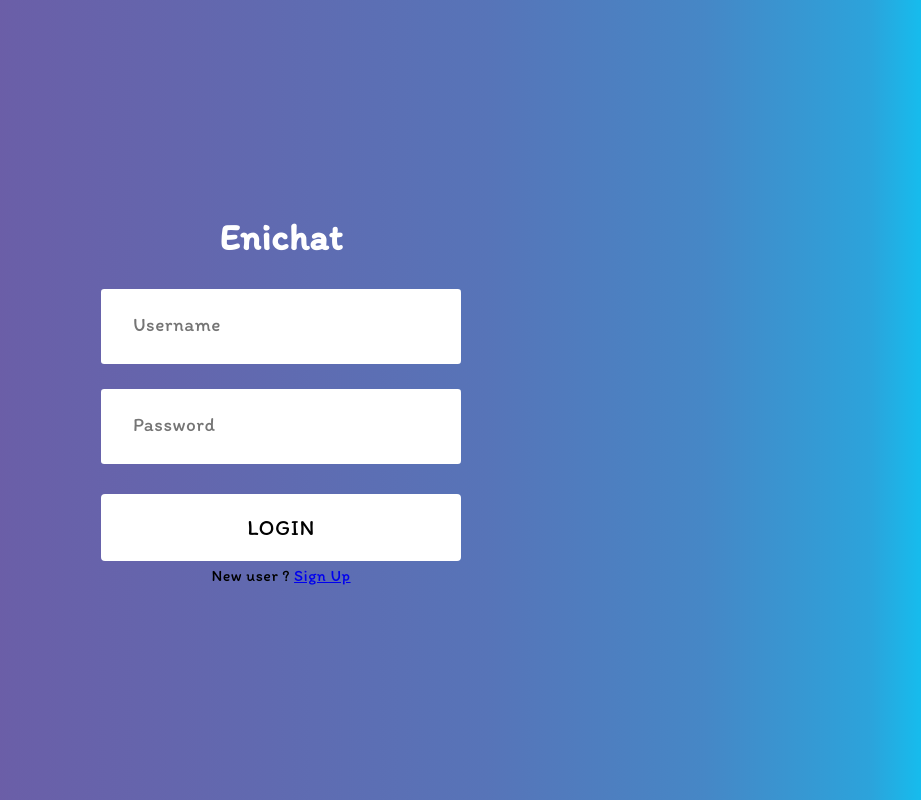
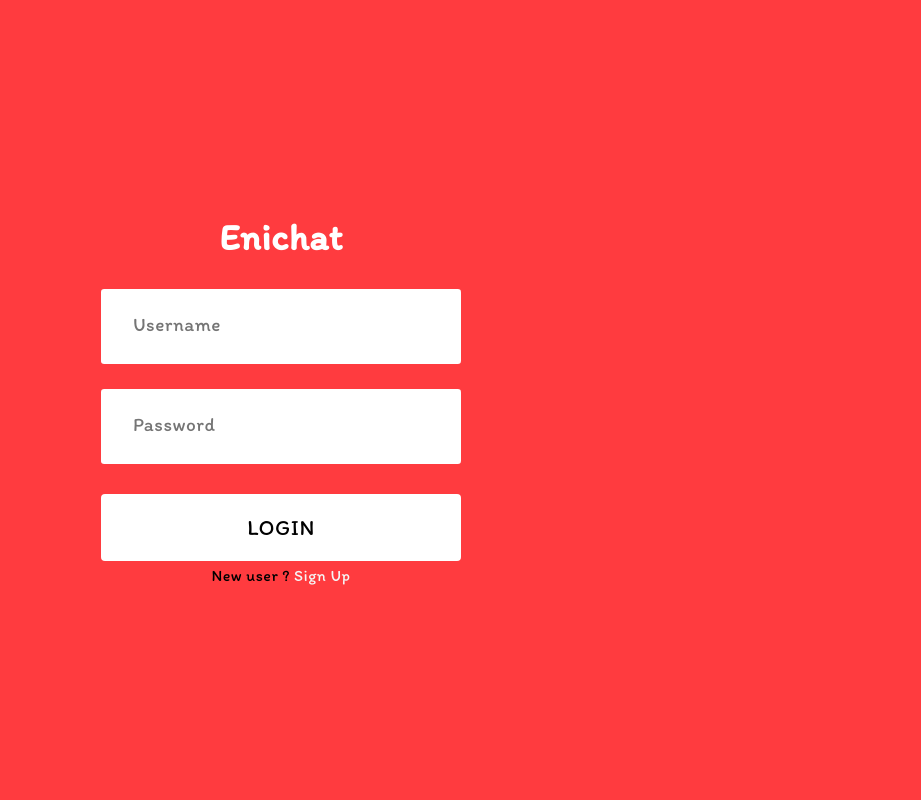
Before and after one commit to Enigmage/enichat, a React (Create React App) app: page /login in a window 1280 px wide. Shown: the whole page, without its empty margins (359-1280 px from the left). Built offline with nearby package versions, Linux system fonts and the light colour scheme.

Commit message:
colorscheme changes

```diff
--- a/src/App.css
+++ b/src/App.css
@@ -37,7 +37,7 @@
 
 .ce-chat-form-container {
     padding-bottom: 20px !important;
-    background-color:var(--neutral) !important;
+    background-color: var(--neutral) !important;
 }
 
 .ce-text-input {
@@ -80,7 +80,6 @@
 .ce-chat-avatars-row {
     display: none !important;
 }
-
 
 /* CUSTOM FEED */
 
@@ -224,19 +223,7 @@
 .wrapper {
     height: 100vh;
     width: 100%;
-    background: rb(117, 84, 160);
-    background: linear-gradient(
-        90deg,
-        rgba(117, 84, 160, 1) 7%,
-        rgba(117, 84, 160, 1) 17%,
-        rgba(106, 95, 168, 1) 29%,
-        rgba(99, 103, 174, 1) 44%,
-        rgba(87, 116, 184, 1) 66%,
-        rgba(70, 135, 198, 1) 83%,
-        rgba(44, 163, 219, 1) 96%,
-        rgba(22, 188, 237, 1) 100%,
-        rgba(0, 212, 255, 1) 100%
-    );
+    background-color: var(--watermelon) !important;
     display: flex;
     justify-content: center;
     align-items: center;
@@ -302,6 +289,9 @@
 .button:hover span {
     padding-right: 25px;
 }
+.button:hover {
+    background-color: lightgreen;
+}
 .button:hover span:after {
     opacity: 1;
     right: 0;
@@ -312,3 +302,20 @@
     text-align: center;
     margin-top: 20px;
 }
+
+.login-link {
+    text-decoration: none;
+    color: whitesmoke;
+}
+.login-link:hover {
+    text-decoration: none;
+    color: lightgreen;
+}
+.signup-link {
+    text-decoration: none;
+    color: whitesmoke;
+}
+.signup-link:hover {
+    text-decoration: none;
+    color: lightgreen;
+}
--- a/src/components/LoginForm.js
+++ b/src/components/LoginForm.js
@@ -64,7 +64,7 @@ const LoginForm = ({ isLogin, setLoginStatus }) => {
                     New user ?{" "}
                     <span style={{ color: "blue" }}>
                         {" "}
-                        <Link to="/signup"> Sign Up</Link>{" "}
+                        <Link to="/signup" className="signup-link"> Sign Up</Link>{" "}
                     </span>
                 </div>
                 <div align="center">
--- a/src/components/SignupForm.js
+++ b/src/components/SignupForm.js
@@ -79,7 +79,7 @@ const SignupForm = ({ isLogin, setLoginStatus }) => {
                         Already have an account ?{" "}
                         <span style={{ color: "blue" }}>
                             {" "}
-                            <Link to="/login"> Log In </Link>{" "}
+                            <Link to="/login" className="login-link"> Log In </Link>{" "}
                         </span>
                     </span>
                 </div>
```
